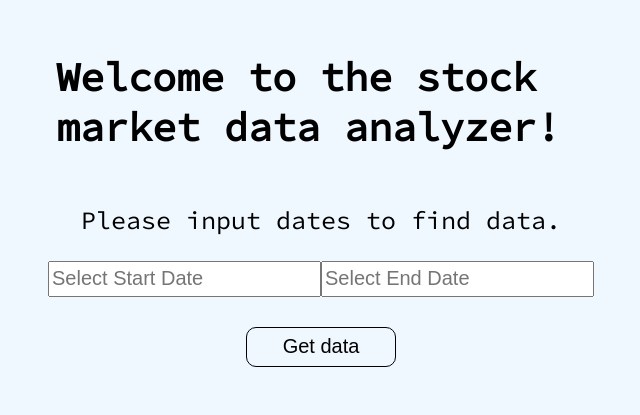
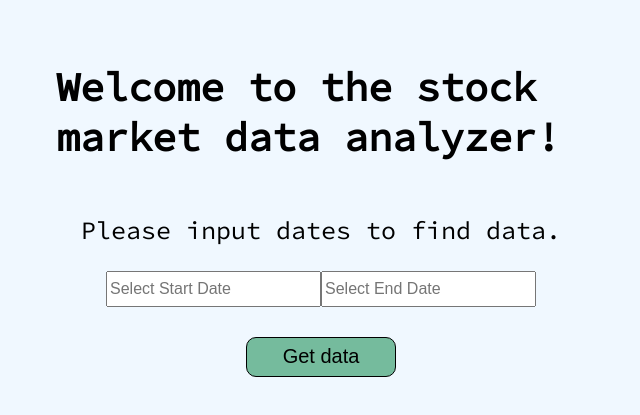
Before and after one commit to wuocci/stocks-analyzer, a React (Create React App) app: page / in a window 1280 px wide. Shown: the part 175-590 px from the top of the page, without its empty margins (319-959 px from the left). Built offline with nearby package versions, Linux system fonts and the light colour scheme.

Commit message:
Minor glitches here and there. Price change almost ready

```diff
--- a/src/App.css
+++ b/src/App.css
@@ -31,11 +31,24 @@ body{
     justify-content: center;
     align-items: center;
     margin: auto;
+    padding: 10px;
+}
+
+.results{
+    margin-top: 200px;
+}
+
+.dates{
+    display: flex;
+    flex-direction: row;
+    justify-content: center;
+    align-items: center;
+    margin: auto;
 }
 
 input{
     height: 30px;
-    font-size: 20px;
+    font-size: 16px;
 }
 
 .getButton{
@@ -49,14 +62,19 @@ input{
     height: 40px;
     width: 150px;
     border-radius: 10px;
-    background-color: aliceblue;
+    background-color: rgb(117, 187, 157);
     border: solid 1px black;
 }
 
 .getButton:hover{
+    transform: scale(1.1);
     cursor: pointer;
     background-color: green;
     color: white;
+}
+
+.getButton2 p{
+    color: red;
 }
 
 .stockTable{
@@ -64,16 +82,15 @@ input{
     flex-direction: column;
     justify-content: center;
     align-items: center;
+    margin: auto;
     margin-top: 100px;
-    margin: auto;
-    width: 100%;
-    border: 1px solid black;
 }
 
 td{
     border: 1px solid black;
     padding: 5px;
 }
+
 
 .loader{
     display: flex;
@@ -84,3 +101,11 @@ td{
     margin-top: 20px;
 
 }
+.loaderDiv{
+    display: flex;
+    flex-direction: column;
+    justify-content: center;
+    align-items: center;
+    margin: auto;
+    margin-top: 200px;
+}
--- a/src/components/App.js
+++ b/src/components/App.js
@@ -1,6 +1,6 @@
 import '../App.css';
 import InputFields from './InputFields.js';
-
+import React, { useState } from 'react';
 
 /*
  * Just a simple App component which has titles.
@@ -10,17 +10,11 @@ import InputFields from './InputFields.js';
 */
 
 function App() {
-  return(
-    <div>
-      <div className="title">
-        <h1>Welcome to the stock market data analyzer!</h1>
-        <p>Please input dates to find data.</p>
-      </div>
-      <div className="inputfields">
-        <InputFields/>
-      </div>
+    return(
+        <div className="inputfields">
+          <InputFields/>
+        </div>
+    )
+  }
 
-    </div>
-  )
-}
 export default App;
--- a/src/components/GetButton.js
+++ /dev/null
@@ -1,43 +0,0 @@
-import React, { useState } from "react";
-import moment from 'moment';
-import Stocks from './Stocks'
-
-function GetButton({startingDate, endingDate}){
-
-    const [openStocks, setOpen] = useState(false);
-    const [startState, setStart] = useState("");
-    const [endState, setEnd] = useState("");
-
-
-
-    /*
-     * Format the selected and returned date objects to string.
-     *
-     * Easiest way (and propably the only way)
-     * to get data from the source file and filter it.
-     */
-
-    const selectDates = () => {
-        setStart(moment(startingDate).format("MM/DD/YYYY"));
-        setEnd(moment(endingDate).format("MM/DD/YYYY"));
-        setOpen(true);
-
-    }
-
-    if(openStocks === false){
-        return(
-            <div className="getButton2">
-                <button type="submit" className="getButton" onClick={selectDates}>Get data</button>
-            </div>
-        )
-    }
-    else{
-        return(
-            <Stocks startState={startState}
-            endState={endState}/>
-        )
-    }
-
-}
-
-export default GetButton;
--- a/src/components/InputFields.js
+++ b/src/components/InputFields.js
@@ -1,13 +1,20 @@
 import React, { useState } from "react";
 import DatePicker from "react-datepicker";
 import "react-datepicker/dist/react-datepicker.css";
-import GetButton from './GetButton'
+import Stocks from './Stocks';
+import moment from 'moment';
 
 
 function InputFields() {
     //States for the dates.
-    const [startingDate, setDate] = useState("");
-    const [endingDate, setEndDate] = useState("");
+    const [startingDate, setDate] = useState(null);
+    const [endingDate, setEndDate] = useState(null);
+    const [openStocks, setOpen] = useState(false);
+    const [startState, setStart] = useState("");
+    const [endState, setEnd] = useState("");
+    const [wrongInput, setInput] = useState(false);
+    const [isActive, setActive] = useState(true);
+
 
     /*
      * Handle the inputs from selected dates with separate arrow
@@ -16,16 +23,40 @@ function InputFields() {
 
     const handleInput = (event) =>  {
         setDate(event);
-        console.log(startingDate)
 
     }
     const handleInput2 = (event) =>  {
         setEndDate(event);
-        console.log(endingDate);
     }
 
+      /*
+        Format the selected and returned date objects to string.
+
+        Easiest way (and propably the only way)
+        to get data from the source file and filter it.
+     */
+
+    const selectDates = () => {
+        if(startingDate == null || endingDate == null ){
+            setInput(true);
+        }
+        else{
+            setStart(moment(startingDate).format("MM/DD/YYYY"));
+            setEnd(moment(endingDate).format("MM/DD/YYYY"));
+            setOpen(true);
+            setInput(false);
+        }
+        setActive(!isActive)
+    }
+
+
+    if(openStocks === false && wrongInput == false && isActive){
         return(
             <div>
+                <div className="title">
+                    <h1>Welcome to the stock market data analyzer!</h1>
+                    <p>Please input dates to find data.</p>
+                </div>
                 <div className="dates">
                     <DatePicker // Let's create a DatePicker component for making it easy to select the dates
                         selected={startingDate}
@@ -50,10 +81,25 @@ function InputFields() {
                         onChange={handleInput2}
                     />
                 </div>
-                <GetButton startingDate={startingDate}
-                    endingDate={endingDate}/>
+                    {wrongInput ? (
+                         <div className="getButton2">
+                        <p>Please give valid dates to see data!</p>
+                        <button type="submit" className="getButton" onClick={selectDates}>Get data</button>
+                    </div>) : (
+                        <div className="getButton2">
+                        <button type="submit" className="getButton" onClick={selectDates}>Get data</button>
+                    </div>)}
                 </div>
             )
         }
+    else{
+        return(
+            <div>
+                <Stocks startState={startState}
+                endState={endState}/>
+            </div>
+        )
+    }
+}
 
 export default InputFields;
--- a/src/components/Stocks.js
+++ b/src/components/Stocks.js
@@ -4,12 +4,15 @@ import csvFile from '../sourcefile/HistoricalQuotes.csv';
 import moment from 'moment';
 import TableRow from './TableRow';
 import loader from "../loader.gif";
+import Trends from "./Trends";
+import App from "./App";
 
 function Stocks({startState, endState}) {
     const [rows, setRows] = useState([])
     let startingIndex = 0;
     let endingIndex = 0;
     const [filledList, setList] = useState(false);
+    const [resetMainMenu, setReset] = useState(false);
 
     /*
      * Fetch the source file and parse the data to array of objects.
@@ -41,6 +44,7 @@ function Stocks({startState, endState}) {
     Used in when finding the starting index from the original array.
 
     @return array of dates.
+    @param the dates
 
     */
     var getDates = function(startDate, endDate) {
@@ -162,19 +166,36 @@ function Stocks({startState, endState}) {
     }
 
 
+    const goToStart = () => {
+        setReset(true);
+    }
 
-    if(filledList == true){
+
+
+    if(filledList == true && resetMainMenu == false){
         var data = countDifferences();
-        console.log(rows);
+        console.log(startState);
         return (
-        <div className="stockTable">
-            <TableRow data={data}/>
-        </div>
+            <div className ="results">
+                <Trends data={data}
+                startState={startState}
+                endState={endState}/>
+                <div className="stockTable">
+                    <TableRow data={data}/>
+                </div>
+                <button type="submit" className="resetButton" onClick={goToStart}>New Search</button>
+            </div>
+        )
+    }
+    else if(resetMainMenu == true){
+        return(
+            <App/>
         )
     }
     else{
         return(
-            <div>
+            <div className="loaderDiv">
+                <p>Just a quick load. Please wait...</p>
                 <img className="loader" alt="Loader for table" src={loader}></img>
             </div>
         )
--- /dev/null
+++ b/src/components/Trends.js
@@ -0,0 +1,34 @@
+import React, { useState } from "react";
+
+
+
+function Trends ({ data, startState, endState}) {
+
+
+    var trendValue = 1;
+    const countTheTrend = function () {
+        trendValue = 0;
+        var replacedClose = ""; //replace the '$' in the Close/Last data
+        var replacedClose2 = ""; //replace the '$' in the Close/Last date
+        for(var i = 0; i < data.length -1; i++){
+            replacedClose = data[i]["Close/Last"].replace('$', '');
+            replacedClose2 = data[i +1]["Close/Last"].replace('$', '');
+            if(replacedClose > replacedClose2){
+                trendValue = trendValue + 1;
+            }
+        }
+        return trendValue;
+    }
+
+    var trendV = countTheTrend();
+
+
+    return(
+        <div>
+            <h3>In Apple stock historical data the Close/Last price increased {trendV} days in a row between {startState} and {endState} .</h3>
+            <p>Click on the headers in the table to sort the columns</p>
+        </div>
+    )
+}
+
+export default Trends;
```
Also changed, not shown: src/components/SortTable.js (deleted). Lines whose indentation alone changed are shown as unchanged.
